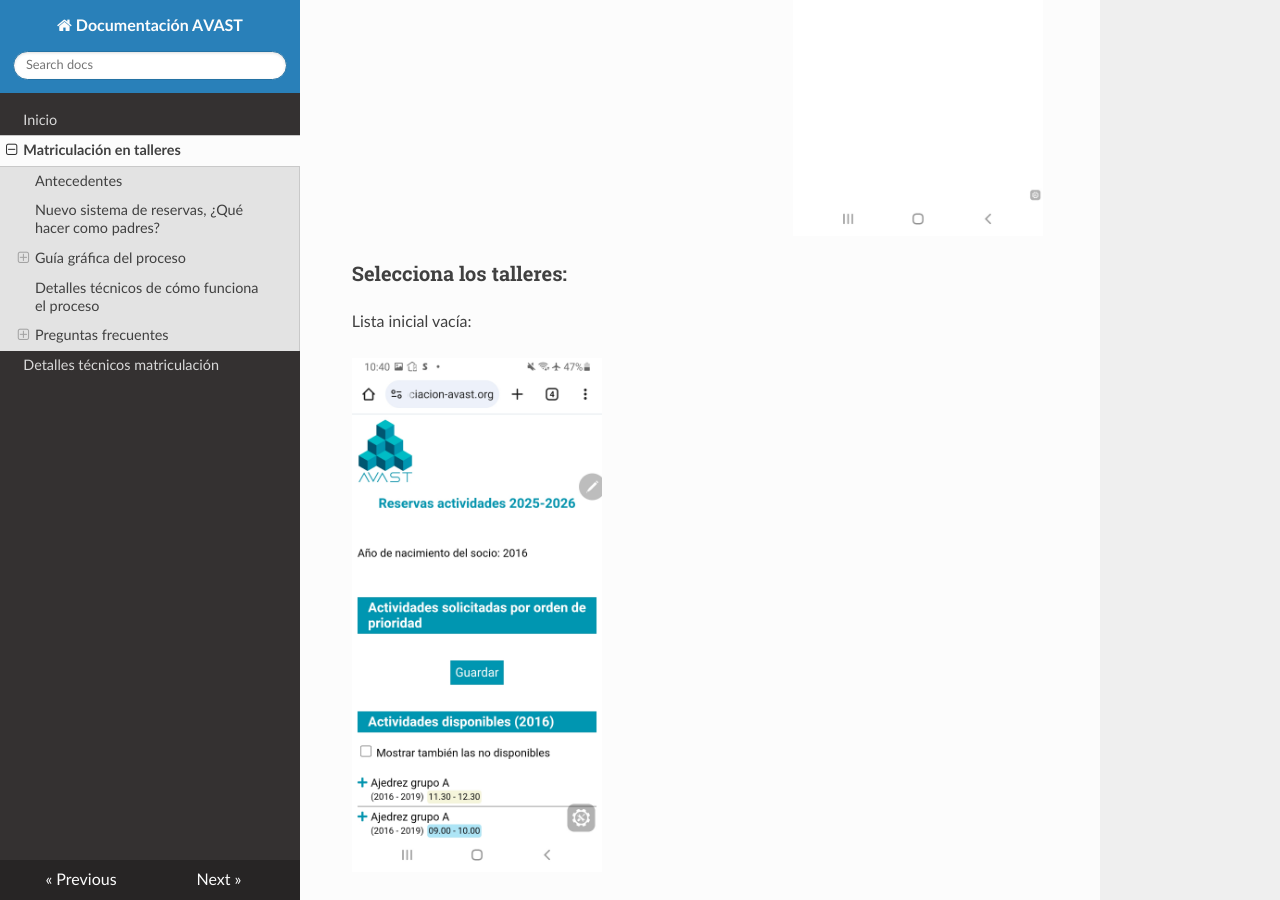
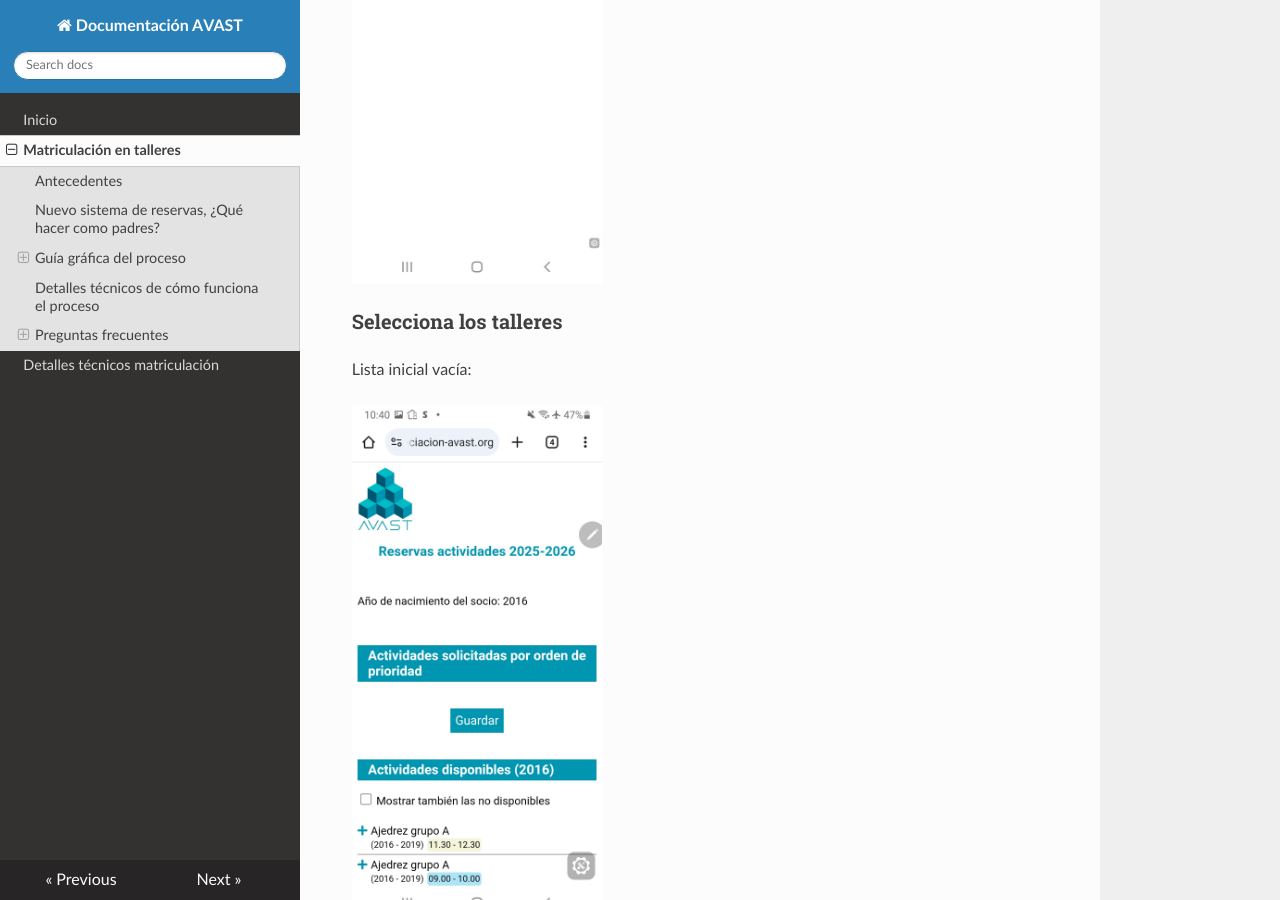
Before and after one commit to asociacion-avast/docs, an MkDocs documentation site: the page built from docs/asignacion.md, in a window 1280 px wide and 900 px high, scrolled down 2145 px. Built offline with MkDocs 1.6.1, drawn with Linux system fonts in a browser that asks for light colours; nearby versions of some CDN libraries.

Commit message:
Remove : from title

```diff
--- a/docs/asignacion.md
+++ b/docs/asignacion.md
@@ -34,9 +34,10 @@ Localiza el enlace en la aplicación playoff para la aplicación:
 [<img src="../01-mob-playoff.jpg" style="width: 250px">](01-mob-playoff.jpg)
 
 Entra en [Inscripción talleres](https://admin.asociacion-avast.org/reservas) y haz login con los datos del socio:
+
 [<img src="../02-mob-login.jpg" style="width: 250px">](02-mob-login.jpg)
 
-### Selecciona los talleres:
+### Selecciona los talleres
 
 Lista inicial vacía:
 
```
